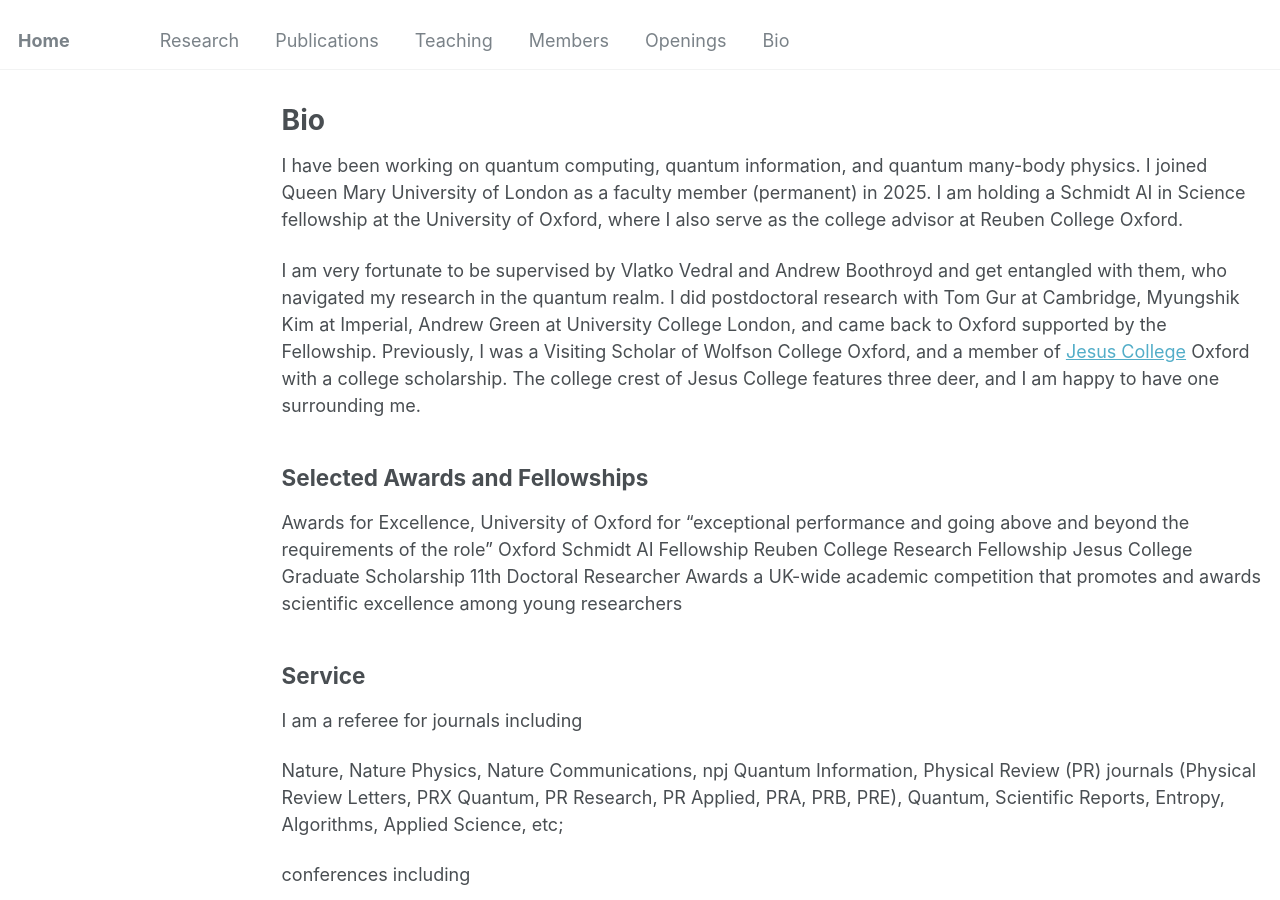
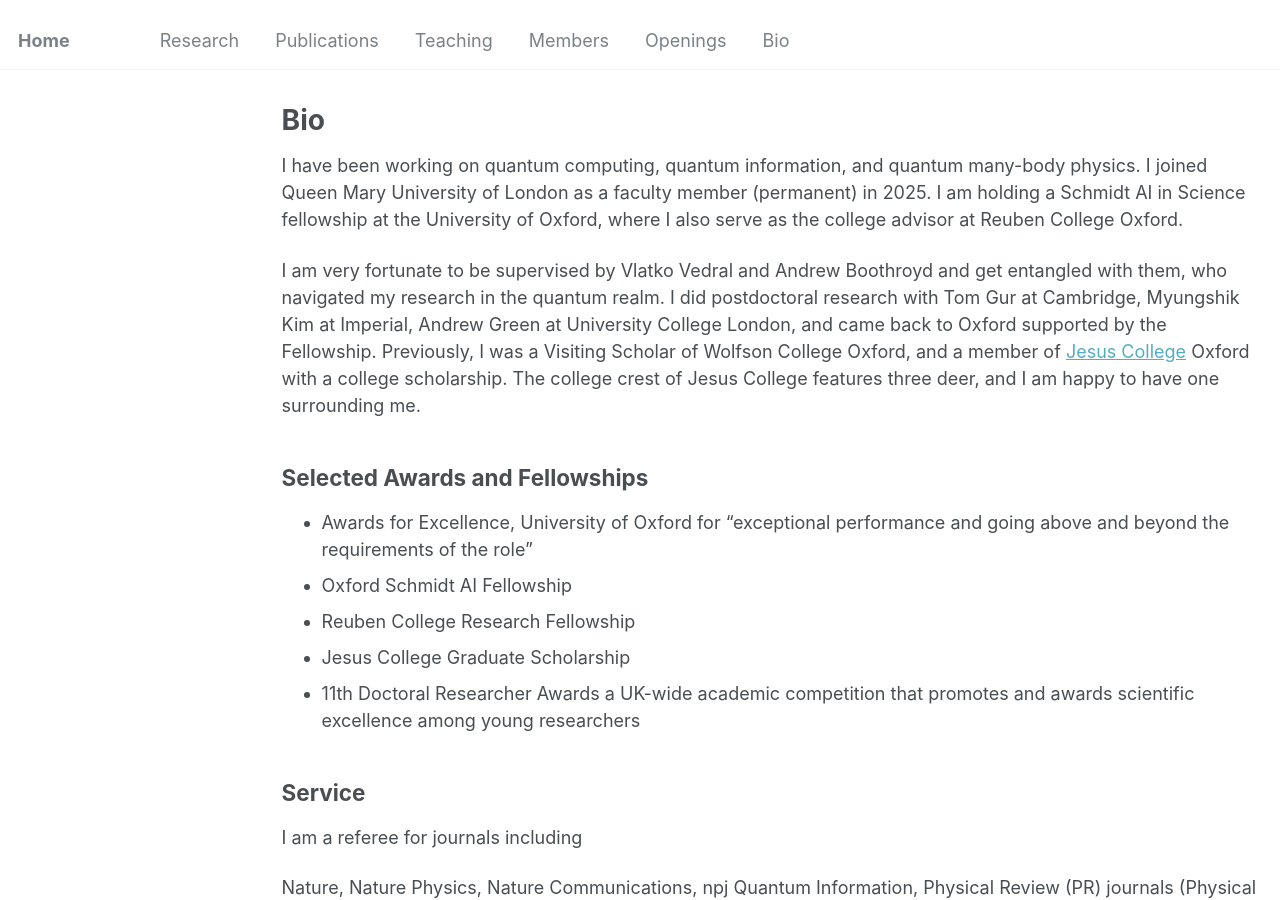
Before and after one commit to jinzhao-sun/jinzhao-sun.github.io, a Jekyll site: the page built from _pages/cv.md, in a window 1280 px wide and 900 px high. Built offline with Jekyll 4.4.1, drawn with Linux system fonts in a browser that asks for light colours.

Commit message:
Update cv.md

```diff
--- a/_pages/cv.md
+++ b/_pages/cv.md
@@ -15,12 +15,12 @@ I am very fortunate to be supervised by Vlatko Vedral and Andrew Boothroyd and g
 
 Selected Awards and Fellowships
 -----
-Awards for Excellence, University of Oxford
+* Awards for Excellence, University of Oxford
 for "exceptional performance and going above and beyond the requirements of the role"
-Oxford Schmidt AI Fellowship
-Reuben College Research Fellowship
-Jesus College Graduate Scholarship
-11th Doctoral Researcher Awards
+* Oxford Schmidt AI Fellowship
+* Reuben College Research Fellowship
+* Jesus College Graduate Scholarship
+* 11th Doctoral Researcher Awards
 a UK-wide academic competition that promotes and awards scientific excellence among young researchers
 
 
```
